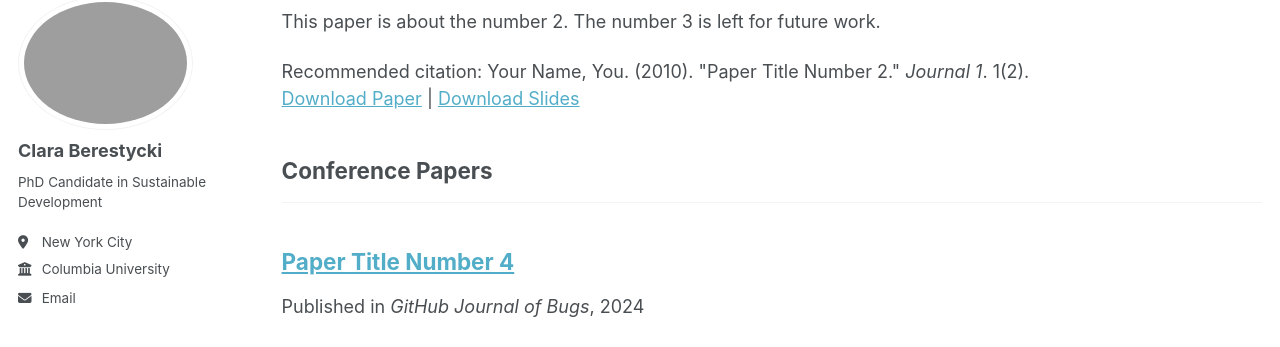
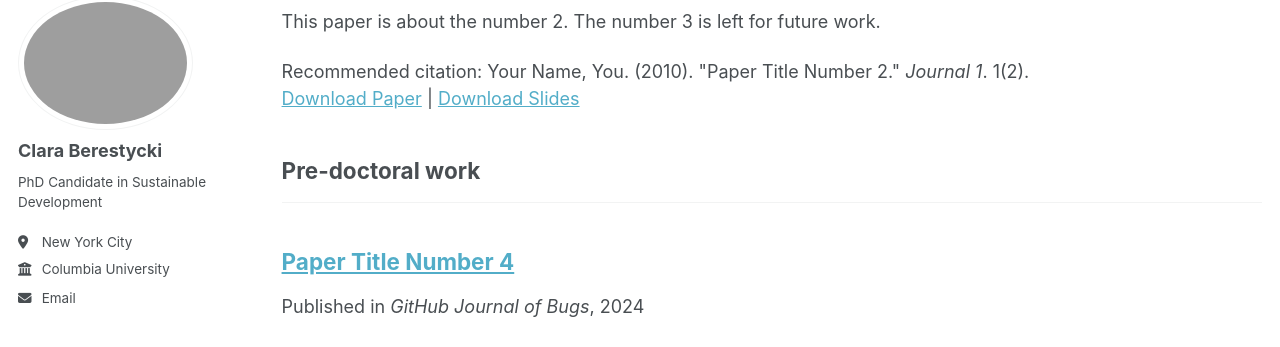
Before and after one commit to claraberes/claraberes.github.io, a Jekyll site: the page built from _pages/publications.html, in a window 1280 px wide and 900 px high, scrolled down 741 px. Shown: the part 103-450 px from the top of the window. Built offline with Jekyll 4.4.1, drawn with Linux system fonts in a browser that asks for light colours.

Commit message:
Update _config.yml

```diff
--- a/_config.yml
+++ b/_config.yml
@@ -78,7 +78,7 @@ publication_category:
   manuscripts:
     title: 'Works in Progress'
   conferences:
-    title: 'Conference Papers'
+    title: 'Pre-doctoral work'
 
 # Site Settings
 teaser                   :  # filename of teaser fallback teaser image placed in /images/, .e.g. "500x300.png"
```
